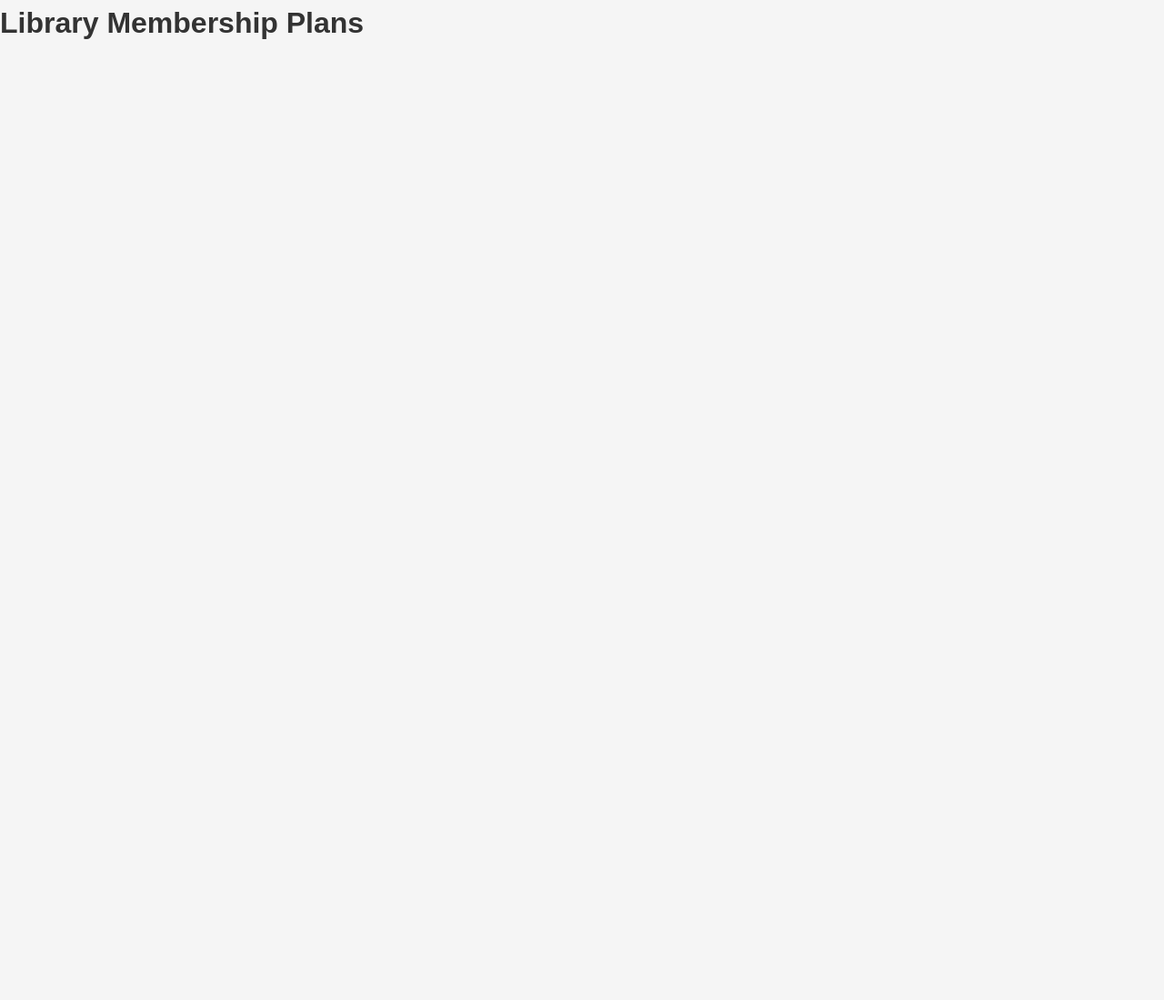
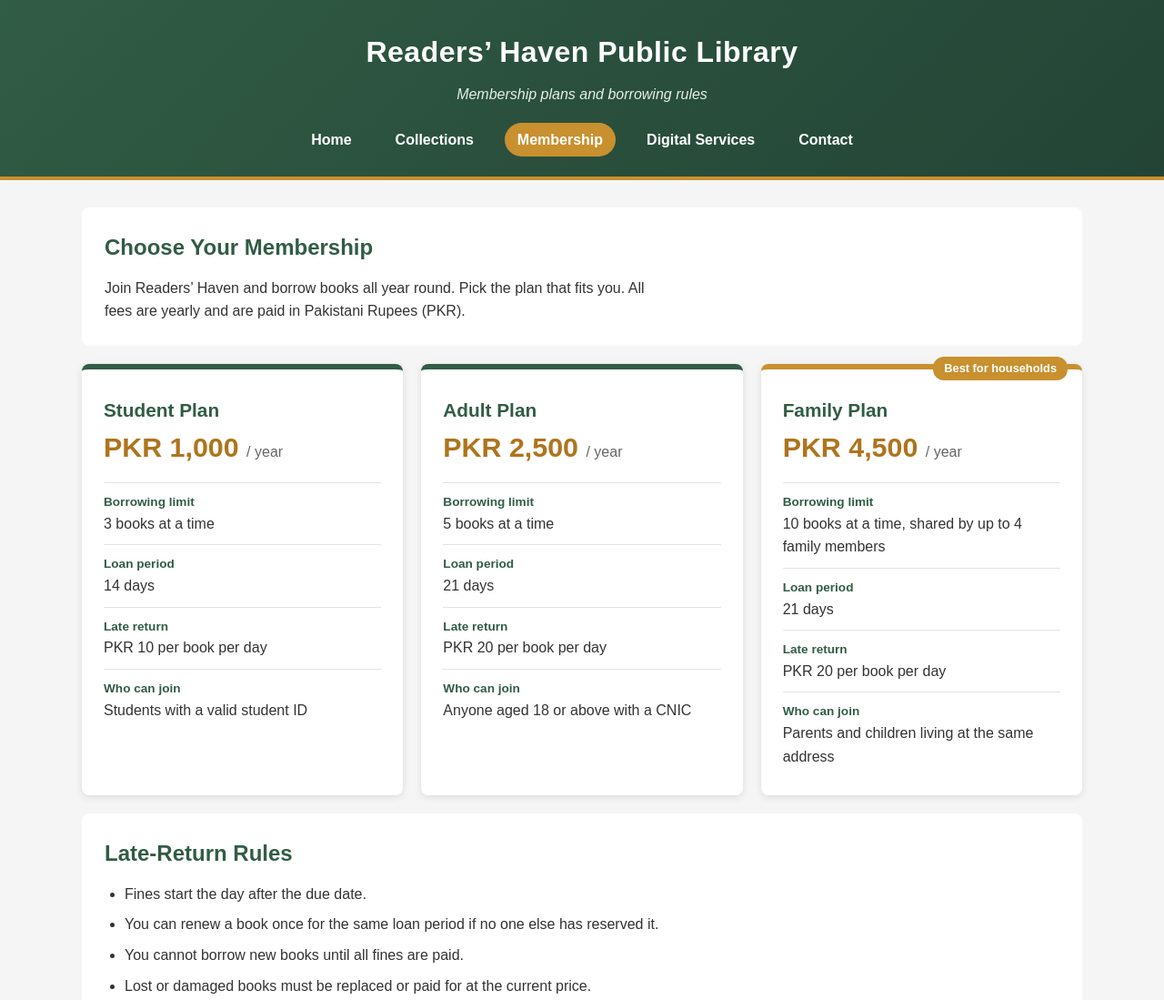
Before and after one commit to hadianawaz-01/readers-haven-library, a website: page src/membership.html in a window 1280 px wide. Shown: the top 1099 px of the page at 91% size. Before the commit the page ends 800 px from the top, so only its background shows below. Drawn offline with Linux system fonts and the light colour scheme.

Commit message:
Feature/Membership Page Implementation (#10)
* Style membership page header, footer and plan cards

* Adjust membership card colors

```diff
--- a/src/membership.html
+++ b/src/membership.html
@@ -1,12 +1,85 @@
 <!DOCTYPE html>
 <html lang="en">
 <head>
-    <meta charset="UTF-8">
-    <meta name="viewport" content="width=device-width, initial-scale=1.0">
-    <title>Readers' Haven - Membership</title>
-    <link rel="stylesheet" href="../styles/style.css">
+  <meta charset="UTF-8">
+  <meta name="viewport" content="width=device-width, initial-scale=1">
+  <title>Membership | Readers' Haven Public Library</title>
+  <link rel="stylesheet" href="../styles/style.css">
 </head>
 <body>
-    <h1>Library Membership Plans</h1>
+
+  <header class="site-header">
+    <h1>Readers&rsquo; Haven Public Library</h1>
+    <p>Membership plans and borrowing rules</p>
+    <nav>
+      <a href="index.html">Home</a>
+      <a href="collections.html">Collections</a>
+      <a href="membership.html" class="active">Membership</a>
+      <a href="services.html">Digital Services</a>
+      <a href="contact.html">Contact</a>
+    </nav>
+  </header>
+
+  <main class="container">
+
+    <section class="mem-intro">
+      <h2>Choose Your Membership</h2>
+      <p>Join Readers&rsquo; Haven and borrow books all year round. Pick the plan that fits you. All fees are yearly and are paid in Pakistani Rupees (PKR).</p>
+    </section>
+
+    <section class="mem-plans">
+
+      <article class="mem-plan">
+        <h3>Student Plan</h3>
+        <p class="mem-fee">PKR 1,000 <span>/ year</span></p>
+        <ul>
+          <li><strong>Borrowing limit</strong>3 books at a time</li>
+          <li><strong>Loan period</strong>14 days</li>
+          <li><strong>Late return</strong>PKR 10 per book per day</li>
+          <li><strong>Who can join</strong>Students with a valid student ID</li>
+        </ul>
+      </article>
+
+      <article class="mem-plan">
+        <h3>Adult Plan</h3>
+        <p class="mem-fee">PKR 2,500 <span>/ year</span></p>
+        <ul>
+          <li><strong>Borrowing limit</strong>5 books at a time</li>
+          <li><strong>Loan period</strong>21 days</li>
+          <li><strong>Late return</strong>PKR 20 per book per day</li>
+          <li><strong>Who can join</strong>Anyone aged 18 or above with a CNIC</li>
+        </ul>
+      </article>
+
+      <article class="mem-plan mem-popular">
+        <span class="mem-badge">Best for households</span>
+        <h3>Family Plan</h3>
+        <p class="mem-fee">PKR 4,500 <span>/ year</span></p>
+        <ul>
+          <li><strong>Borrowing limit</strong>10 books at a time, shared by up to 4 family members</li>
+          <li><strong>Loan period</strong>21 days</li>
+          <li><strong>Late return</strong>PKR 20 per book per day</li>
+          <li><strong>Who can join</strong>Parents and children living at the same address</li>
+        </ul>
+      </article>
+
+    </section>
+
+    <section class="mem-rules">
+      <h2>Late-Return Rules</h2>
+      <ul>
+        <li>Fines start the day after the due date.</li>
+        <li>You can renew a book once for the same loan period if no one else has reserved it.</li>
+        <li>You cannot borrow new books until all fines are paid.</li>
+        <li>Lost or damaged books must be replaced or paid for at the current price.</li>
+      </ul>
+    </section>
+
+  </main>
+
+  <footer class="site-footer">
+    <p>&copy; 2026 Readers&rsquo; Haven Public Library</p>
+  </footer>
+
 </body>
 </html>
--- a/styles/style.css
+++ b/styles/style.css
@@ -1,4 +1,3 @@
-
 /* Shared Styles for Readers' Haven */
 
 /* Universal Styling */
@@ -153,3 +152,136 @@ section h2 {
   .svc-card { padding: 0.75rem 1rem; }
 }
 /* ===== End of Services page ===== */
+
+
+/* ===== Membership page (Member 2) ===== */
+.mem-intro p {
+    max-width: 70ch;
+}
+
+section.mem-plans {
+    background: transparent;
+    padding: 0;
+    display: grid;
+    grid-template-columns: repeat(3, 1fr);
+    gap: 20px;
+}
+
+.mem-plan {
+    position: relative;
+    background-color: white;
+    border-top: 6px solid #315c45;
+    border-radius: 8px;
+    padding: 28px 24px 20px;
+    box-shadow: 0 2px 8px rgba(0, 0, 0, 0.1);
+    transition: transform 0.2s, box-shadow 0.2s;
+}
+
+.mem-plan:hover {
+    transform: translateY(-4px);
+    box-shadow: 0 6px 16px rgba(0, 0, 0, 0.15);
+}
+
+.mem-plan h3 {
+    color: #315c45;
+    font-size: 1.3rem;
+}
+
+.mem-fee {
+    font-size: 1.9rem;
+    font-weight: bold;
+    color: #af741d;
+    margin-bottom: 14px;
+}
+
+.mem-fee span {
+    font-size: 1rem;
+    font-weight: normal;
+    color: #666;
+}
+
+.mem-plan ul {
+    list-style: none;
+}
+
+.mem-plan li {
+    padding: 10px 0;
+    border-top: 1px solid #e3e3e3;
+}
+
+.mem-plan li strong {
+    display: block;
+    color: #315c45;
+    font-size: 0.85rem;
+}
+
+.mem-popular {
+    border-top-color: #c8902f;
+}
+
+.mem-badge {
+    position: absolute;
+    top: -14px;
+    right: 16px;
+    background-color: #c8902f;
+    color: white;
+    font-size: 0.8rem;
+    font-weight: bold;
+    padding: 3px 12px;
+    border-radius: 12px;
+}
+
+.mem-rules ul {
+    padding-left: 22px;
+}
+
+.mem-rules li {
+    margin-bottom: 8px;
+}
+
+/* Membership page: header and footer polish */
+.site-header {
+    background: linear-gradient(135deg, #315c45, #234435);
+    border-bottom: 4px solid #c8902f;
+    padding: 32px 15px 22px;
+}
+
+.site-header h1 {
+    font-size: 2rem;
+    letter-spacing: 0.5px;
+}
+
+.site-header p {
+    color: #e5efe8;
+    font-style: italic;
+}
+
+nav a {
+    padding: 6px 14px;
+    border-radius: 20px;
+    transition: background-color 0.2s, color 0.2s;
+}
+
+nav a:hover {
+    background-color: rgba(255, 255, 255, 0.15);
+}
+
+nav a.active {
+    background-color: #c8902f;
+    color: white;
+}
+
+.site-footer {
+    background: #234435;
+    border-top: 4px solid #c8902f;
+    padding: 22px 15px;
+    font-size: 0.9rem;
+}
+
+/* Media query: stack the plan cards on tablets and phones */
+@media (max-width: 800px) {
+    section.mem-plans {
+        grid-template-columns: 1fr;
+    }
+}
+/*(Style membership page header, footer and plan cards)
```
